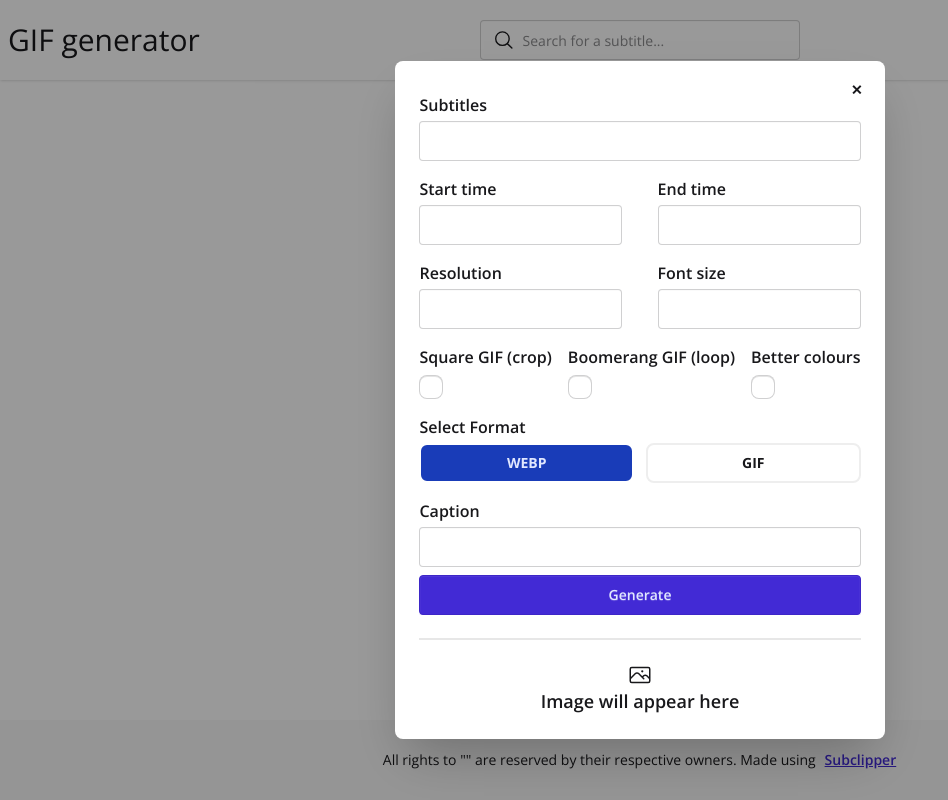
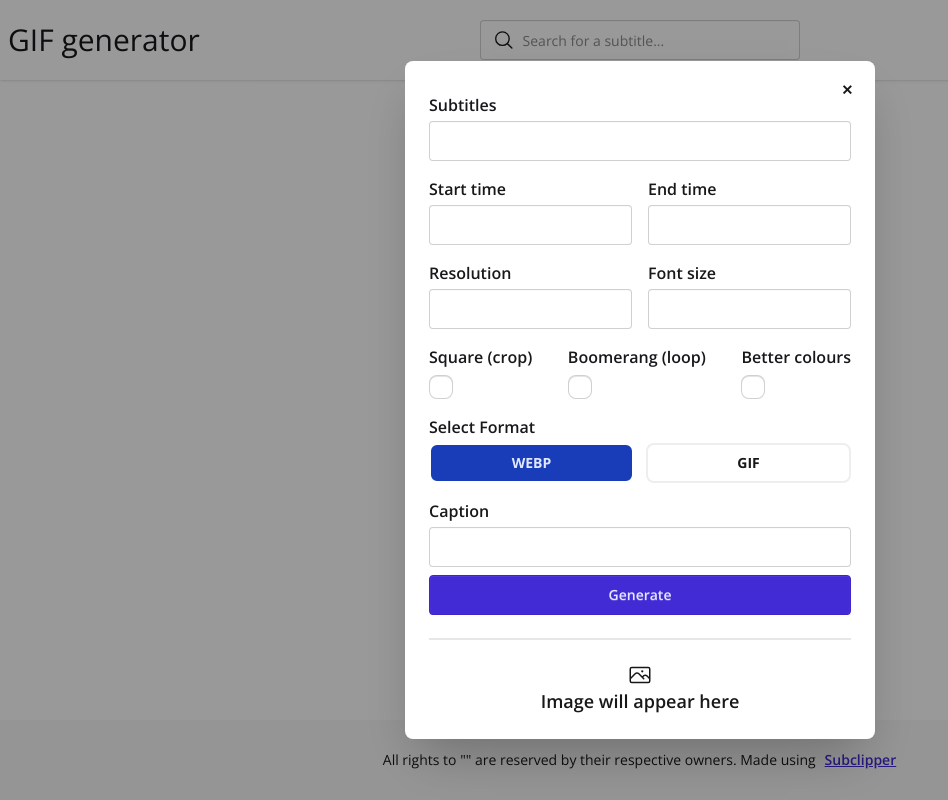
Before and after one commit to Niboor/subclipper, a Flask app: template templates/index_with_root.html in a window 1280 px wide. Shown: the whole page, without its empty margins (0-948 px from the left). Run offline with Flask 3, Linux system fonts and the light colour scheme; the template is opened without the code that fills it, so the values that code supplies are empty; style sheets or scripts are compiled from the project's sources; parts of the project's set-up code (start-up, migrations or seed data) failed here and were passed over; some libraries are stand-ins or nearby versions.

Commit message:
remove GIF mentions

```diff
--- a/templates/settings.html
+++ b/templates/settings.html
@@ -81,7 +81,7 @@
         </div>
         <div class="flex flex-row justify-between gap-4">
             <fieldset>
-                <legend class="fieldset-legend">Square GIF (crop)</legend>
+                <legend class="fieldset-legend">Square (crop)</legend>
                 <input
                     class="checkbox"
                     name="crop"
@@ -92,7 +92,7 @@
                 />
             </fieldset>
             <fieldset>
-                <legend class="fieldset-legend">Boomerang GIF (loop)</legend>
+                <legend class="fieldset-legend">Boomerang (loop)</legend>
                 <input
                     class="checkbox"
                     name="boomerang"
```
